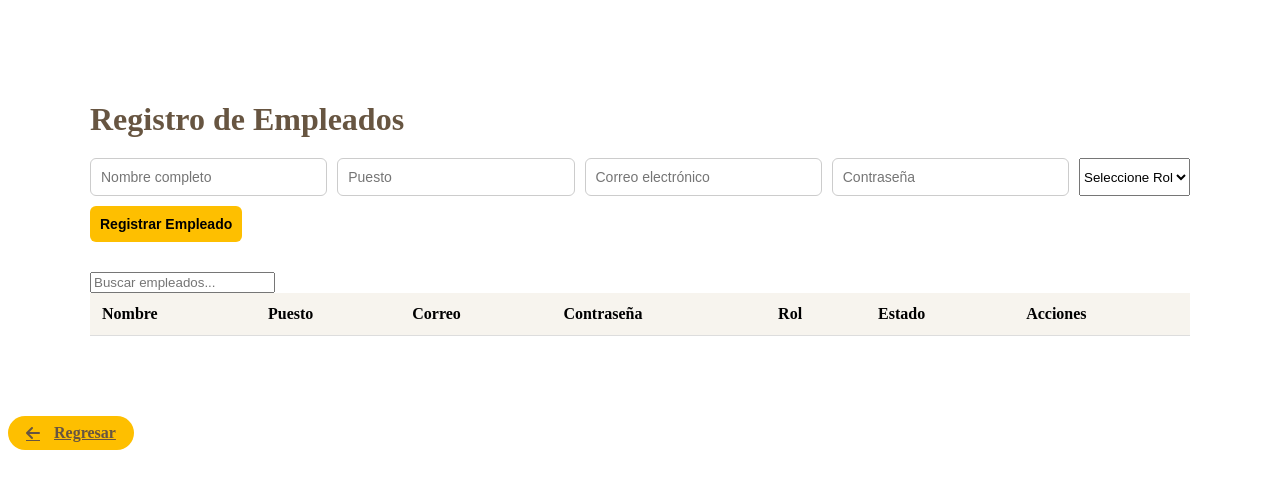
After one commit to Camilacr10/AbrasivLog, a PHP site: page /HTML/registro.html in a window 1280 px wide. The commit adds this page. Shown: the top 489 px of the page. Run offline with PHP 8.4, Linux system fonts and the light colour scheme; lists and menus that the app fills with data are empty.

Commit message:
Cambios en modulo cliente, cambios en modulo de login y regitro de usuarios

```diff
--- a/CSS/style.css
+++ b/CSS/style.css
@@ -441,6 +448,21 @@ h1 {
     font-weight: bold;
     cursor: pointer;
     color: #aaa;
+}
+
+.btn-login {
+  background-color: #FEBF00;
+  color: #675541;
+  font-weight: bold;
+  border: none;
+  border-radius: 25px;
+  padding: 8px 18px;
+  transition: 0.3s ease;
+}
+
+.btn-login:hover {
+  background-color: #e0aa00;
+  color: white;
 }
 
 
--- /dev/null
+++ b/HTML/registro.html
@@ -0,0 +1,160 @@
+<!DOCTYPE html>
+<html lang="es">
+<head>
+  <meta charset="UTF-8">
+  <meta name="viewport" content="width=device-width, initial-scale=1.0">
+  <title>Registrar Empleado - AbrasivLog</title>
+  <link rel="stylesheet" href="/CSS/style.css">
+  <link rel="stylesheet" href="https://cdnjs.cloudflare.com/ajax/libs/font-awesome/6.4.0/css/all.min.css">
+</head>
+<body class="d-flex flex-column min-vh-100">
+  <div class="container-clientes">
+    <h1>Registro de Empleados</h1>
+
+
+    <form id="formRegistroEmpleado" class="form-registro">
+      <input type="text" id="nombreEmpleado" placeholder="Nombre completo" required>
+      <input type="text" id="puestoEmpleado" placeholder="Puesto" required>
+      <input type="email" id="correoEmpleado" placeholder="Correo electrónico" required>
+      <input type="password" id="contrasenaEmpleado" placeholder="Contraseña" required>
+      <select id="rolEmpleado" required>
+        <option value="">Seleccione Rol</option>
+        <option value="Empleado">Empleado</option>
+        <option value="Administrador">Administrador</option>
+      </select>
+      <button type="button" onclick="registrarEmpleado()">Registrar Empleado</button>
+    </form>
+
+    <input type="text" id="buscarEmpleado" placeholder="Buscar empleados..." onkeyup="filtrarEmpleados()">
+
+    <table class="tabla-clientes">
+      <thead>
+        <tr>
+          <th>Nombre</th>
+          <th>Puesto</th>
+          <th>Correo</th>
+          <th>Contraseña</th>
+          <th>Rol</th>
+          <th>Estado</th>
+          <th>Acciones</th>
+        </tr>
+      </thead>
+      <tbody id="tablaEmpleados"></tbody>
+    </table>
+  </div>
+
+  <div id="modalHistorialEmpleado" class="modal">
+    <div class="modal-contenido">
+      <span class="cerrar" onclick="cerrarModalHistorial()">&times;</span>
+      <h2>Historial de Cambios</h2>
+      <ul id="listaHistorial"></ul>
+    </div>
+
+  </div>
+
+  <a href="index.html" class="btn btn-login" style="display: inline-flex; align-items: center; gap: 8px;">
+  <i class="fas fa-arrow-left"></i> Regresar
+</a>
+
+  <script>
+    const empleados = [];
+    const historial = [];
+
+    function registrarEmpleado() {
+      const nombre = document.getElementById('nombreEmpleado').value;
+      const puesto = document.getElementById('puestoEmpleado').value;
+      const correo = document.getElementById('correoEmpleado').value;
+      const contrasena = document.getElementById('contrasenaEmpleado').value;
+      const rol = document.getElementById('rolEmpleado').value;
+
+      if (!nombre || !puesto || !correo || !contrasena || !rol) return alert("Complete todos los campos");
+
+      empleados.push({ nombre, puesto, correo, contrasena, rol, estado: 'Activo' });
+      historial.push(`${nombre} registrado el ${new Date().toLocaleString()}`);
+      actualizarTablaEmpleados();
+      document.getElementById('formRegistroEmpleado').reset();
+    }
+
+    function actualizarTablaEmpleados() {
+      const tbody = document.getElementById('tablaEmpleados');
+      tbody.innerHTML = '';
+      empleados.forEach((emp, i) => {
+        const fila = document.createElement('tr');
+        fila.innerHTML = `
+          <td>${emp.nombre}</td>
+          <td>${emp.puesto}</td>
+          <td>${emp.correo}</td>
+          <td>${emp.contrasena}</td>
+          <td>${emp.rol}</td>
+          <td>${emp.estado}</td>
+          <td>
+            <button class="btn-ver" onclick="editarEmpleado(${i})">Editar</button>
+            <button class="btn-inactivar" onclick="inactivarEmpleado(${i})">${emp.estado === 'Activo' ? 'Desactivar' : 'Activar'}</button>
+            <button class="btn-historial" onclick="verHistorial(${i})">Historial</button>
+            <button class="btn-eliminar" onclick="eliminarEmpleado(${i})">Eliminar</button>
+          </td>
+        `;
+        tbody.appendChild(fila);
+      });
+    }
+
+    function editarEmpleado(index) {
+      const emp = empleados[index];
+      document.getElementById('nombreEmpleado').value = emp.nombre;
+      document.getElementById('puestoEmpleado').value = emp.puesto;
+      document.getElementById('correoEmpleado').value = emp.correo;
+      document.getElementById('contrasenaEmpleado').value = emp.contrasena;
+      document.getElementById('rolEmpleado').value = emp.rol;
+      empleados.splice(index, 1);
+      historial.push(`${emp.nombre} fue editado el ${new Date().toLocaleString()}`);
+      actualizarTablaEmpleados();
+    }
+
+    function inactivarEmpleado(index) {
+      const emp = empleados[index];
+      emp.estado = emp.estado === 'Activo' ? 'Inactivo' : 'Activo';
+      historial.push(`${emp.nombre} fue ${emp.estado === 'Activo' ? 'activado' : 'desactivado'} el ${new Date().toLocaleString()}`);
+      actualizarTablaEmpleados();
+    }
+
+    function eliminarEmpleado(index) {
+      const confirmacion = confirm("¿Desea eliminar este empleado?");
+      if (confirmacion) {
+        historial.push(`${empleados[index].nombre} fue eliminado el ${new Date().toLocaleString()}`);
+        empleados.splice(index, 1);
+        actualizarTablaEmpleados();
+      }
+    }
+
+    function verHistorial(index) {
+      const lista = document.getElementById('listaHistorial');
+      lista.innerHTML = '';
+      historial.forEach(item => {
+        const li = document.createElement('li');
+        li.textContent = item;
+        lista.appendChild(li);
+      });
+      document.getElementById('modalHistorialEmpleado').style.display = 'block';
+    }
+
+    function cerrarModalHistorial() {
+      document.getElementById('modalHistorialEmpleado').style.display = 'none';
+    }
+
+    function filtrarEmpleados() {
+      const filtro = document.getElementById('buscarEmpleado').value.toLowerCase();
+      const filas = document.querySelectorAll('#tablaEmpleados tr');
+      filas.forEach(fila => {
+        const texto = fila.textContent.toLowerCase();
+        fila.style.display = texto.includes(filtro) ? '' : 'none';
+      });
+    }
+
+    window.onclick = function(event) {
+      if (event.target.classList.contains('modal')) {
+        cerrarModalHistorial();
+      }
+    }
+  </script>
+</body>
+</html>
```
Also changed, not shown: other parts of CSS/style.css (+21 -14 lines), HTML/clientes.html (+23 -17 lines), HTML/dashboardReportes.html (+6 -3 lines), HTML/empleados.html (+5 -2 lines), HTML/entregas.html (+5 -2 lines), HTML/index.html (+5 -2 lines), HTML/inventario.html (+5 -2 lines), HTML/login.html (+16 -10 lines), HTML/proveedores.html (+5 -2 lines).
